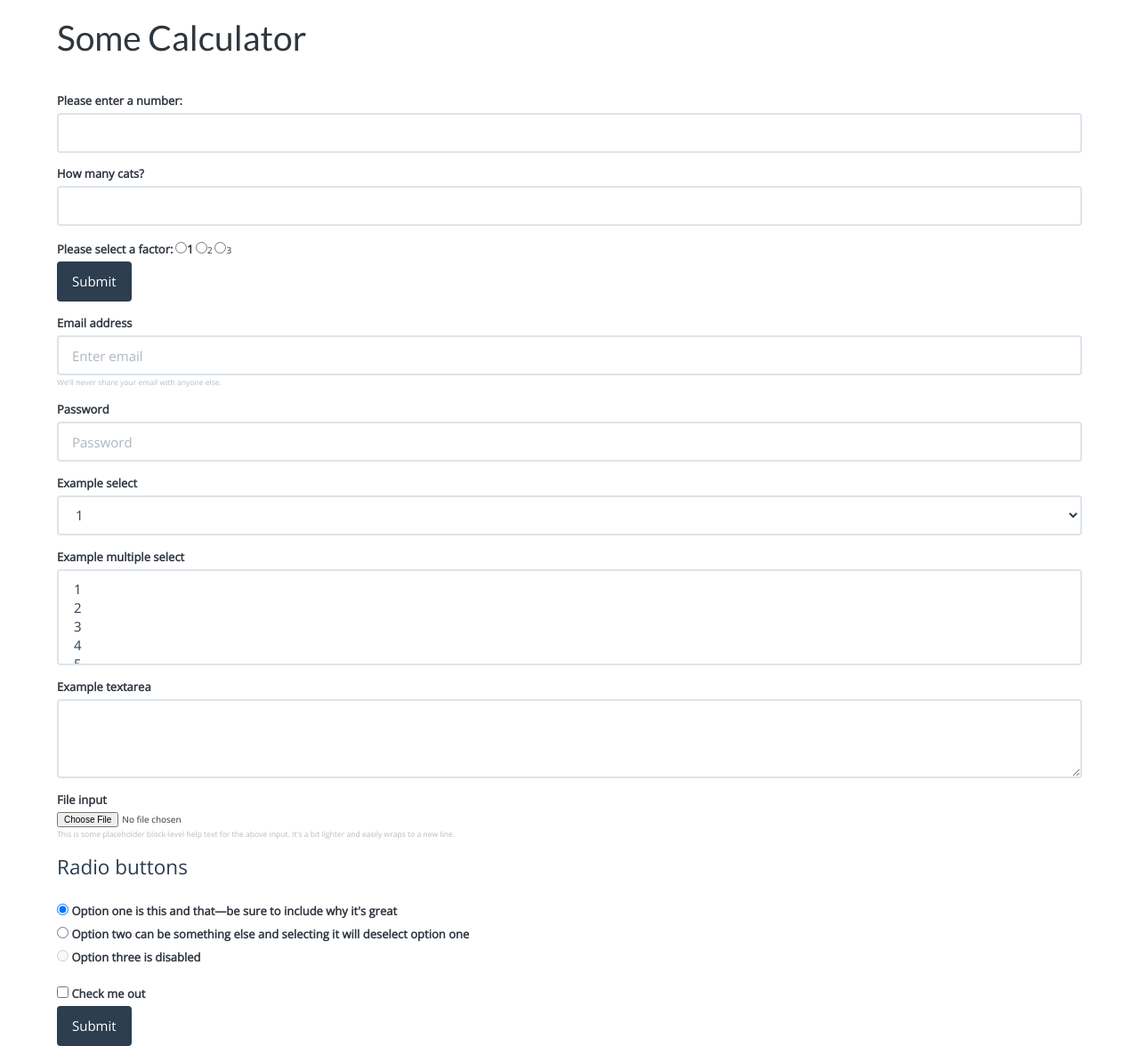
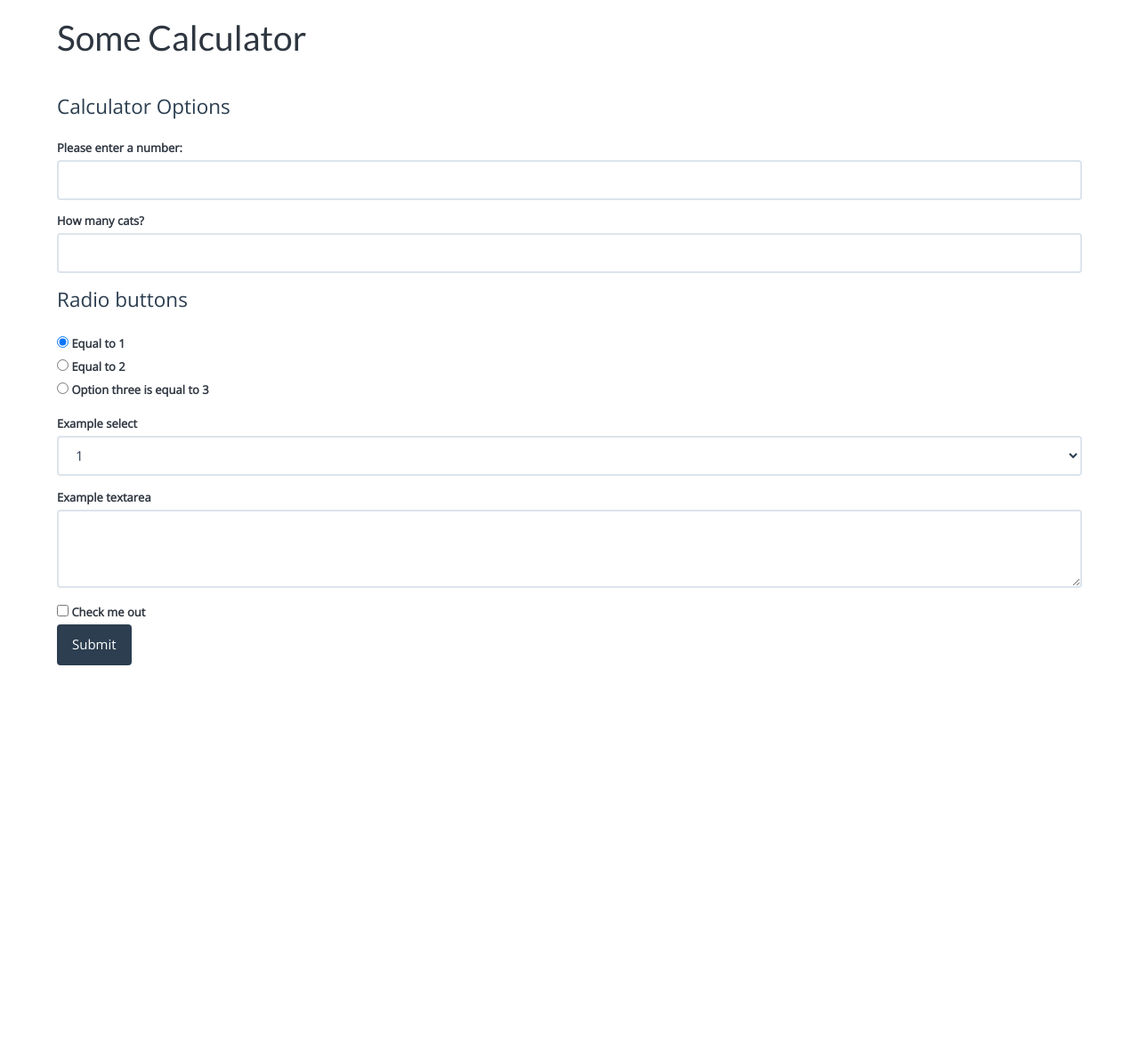
Before and after one commit to MikeBoris/Calc, a Flask app: page / in a window 1280 px wide. Shown: the whole page at 89% size. After the commit the page ends 748 px from the top, so only its background shows below. Run offline with Flask 2, Linux system fonts and the light colour scheme; some libraries are stand-ins or nearby versions.

Commit message:
Tidied up html

```diff
--- a/app.py
+++ b/app.py
@@ -16,14 +16,24 @@ def form():
 # accepting: POST requests in this case
 @app.route('/hello/', methods=['POST'])
 def hello():
-    number=float(request.form['number'])
-    cats=float(request.form['cats'])
-    r1=float(request.form['rad_1'])
-    r2=float(request.form['rad_2'])
-    r3=float(request.form['rad_3'])
-    result=number*cats*r3*r2*r1
-    result_string="You've got " + str(result) + " cats!!"
-    return render_template('form_submit.html', result_string=result_string)
+	if request.method == 'POST':
+		number=int(request.form['number'])
+		cats=int(request.form['cats'])
+		r1=int(request.form['rad_1'])
+		r2=int(request.form['rad_2'])
+		r3=int(request.form['rad_3'])
+		result=number*cats*r3*r2*r1
+		result_string="You've got " + str(result) + " cats!!"
+		return render_template('form_submit.html', result_string=result_string)
+	else:
+		number=int(request.args.get('number'))
+		cats=int(request.args.get('cats'))
+		r1=int(request.args.get('rad_1'))
+		r2=int(request.args.get('rad_2'))
+		r3=int(request.args.get('rad_3'))
+		result=number*cats*r3*r2*r1
+		result_string="You've got " + str(result) + " cats!!"
+		return render_template('form_submit.html', result_string=result_string)
 
 # Run the app
 if __name__ == '__main__':
--- a/templates/form_submit.html
+++ b/templates/form_submit.html
@@ -36,36 +36,38 @@ h1 {
                                 <h2>{{ result_string }}</h2>
                             </div>
                 <div id="content">
-                <form method="post" action="{{ url_for('hello') }}">
+                <form method="get" action="{{ url_for('hello') }}">
                 <div class="form-group">
+                <legend>Calculator Options</legend>
+
+
                   <label for="number">Please enter a number:</label>
                   <input type="text" class="form-control" name="number" /><br />
                   <label for="cats">How many cats?</label>
                   <input type="text" class="form-control" name="cats" /><br />
-                <fieldset form-group>
+
+                <fieldset class="form-group">
+                <legend>Radio buttons</legend>
                 <div class="form-check">
+                  <label class="form-check-label">
+                    <input type="radio" class="form-check-input" name="rad_1" id="optionsRadios1" value="1" checked>
+                    Equal to 1
+                  </label>
+                </div>
+                <div class="form-check">
+                <label class="form-check-label">
+                    <input type="radio" class="form-check-input" name="rad_2" id="optionsRadios2" value="option2">
+                    Equal to 2
+                  </label>
+                </div>
+                <div class="form-check disabled">
+                <label class="form-check-label">
+                    <input type="radio" class="form-check-input" name="rad_3" id="optionsRadios3" value="option3">
+                    Option three is equal to 3
+                  </label>
+                </div>
+              </fieldset>
 
-                  <label for="factor">Please select a factor:</label>
-                  <label class="form-check-label">
-                  <input type="radio" class="form-check-input" name="rad_1" value="1">1</label>
-                  <input type="radio" class="form-check-input" name="rad_2" value="2">2
-                  <input type="radio" class="form-check-input" name="rad_3" value="3">3 <br>
-                  <input type="submit" class="btn btn-primary"/>
-                </fieldset>
-                </div>
-                </form>
-            </div>
-
-<form>
-  <div class="form-group">
-    <label for="exampleInputEmail1">Email address</label>
-    <input type="email" class="form-control" id="exampleInputEmail1" aria-describedby="emailHelp" placeholder="Enter email">
-    <small id="emailHelp" class="form-text text-muted">We'll never share your email with anyone else.</small>
-  </div>
-  <div class="form-group">
-    <label for="exampleInputPassword1">Password</label>
-    <input type="password" class="form-control" id="exampleInputPassword1" placeholder="Password">
-  </div>
                           <div class="form-group">
                              <label for="exampleSelect1">Example select</label>
                                 <select class="form-control" id="exampleSelect1">
@@ -77,54 +79,19 @@ h1 {
                             </select>
                           </div>
                           <div class="form-group">
-    <label for="exampleSelect2">Example multiple select</label>
-    <select multiple class="form-control" id="exampleSelect2">
-      <option>1</option>
-      <option>2</option>
-      <option>3</option>
-      <option>4</option>
-      <option>5</option>
-    </select>
-  </div>
-  <div class="form-group">
                             <label for="exampleTextarea">Example textarea</label>
                             <textarea class="form-control" id="exampleTextarea" rows="3"></textarea>
                           </div>
-  <div class="form-group">
-    <label for="exampleInputFile">File input</label>
-    <input type="file" class="form-control-file" id="exampleInputFile" aria-describedby="fileHelp">
-    <small id="fileHelp" class="form-text text-muted">This is some placeholder block-level help text for the above input. It's a bit lighter and easily wraps to a new line.</small>
-  </div>
-  <fieldset class="form-group">
-    <legend>Radio buttons</legend>
-    <div class="form-check">
-      <label class="form-check-label">
-        <input type="radio" class="form-check-input" name="optionsRadios" id="optionsRadios1" value="option1" checked>
-        Option one is this and that&mdash;be sure to include why it's great
-      </label>
-    </div>
-    <div class="form-check">
-    <label class="form-check-label">
-        <input type="radio" class="form-check-input" name="optionsRadios" id="optionsRadios2" value="option2">
-        Option two can be something else and selecting it will deselect option one
-      </label>
-    </div>
-    <div class="form-check disabled">
-    <label class="form-check-label">
-        <input type="radio" class="form-check-input" name="optionsRadios" id="optionsRadios3" value="option3" disabled>
-        Option three is disabled
-      </label>
-    </div>
-  </fieldset>
                           <div class="form-check">
                             <label class="form-check-label">
                               <input type="checkbox" class="form-check-input">
                               Check me out
                             </label>
                           </div>
-  <button type="submit" class="btn btn-primary">Submit</button>
+
+                        <input type="submit" class="btn btn-primary"/>
+                    </div>
                 </form>
-
             </div>
         </div>
 
```
Lines whose indentation alone changed are shown as unchanged.
